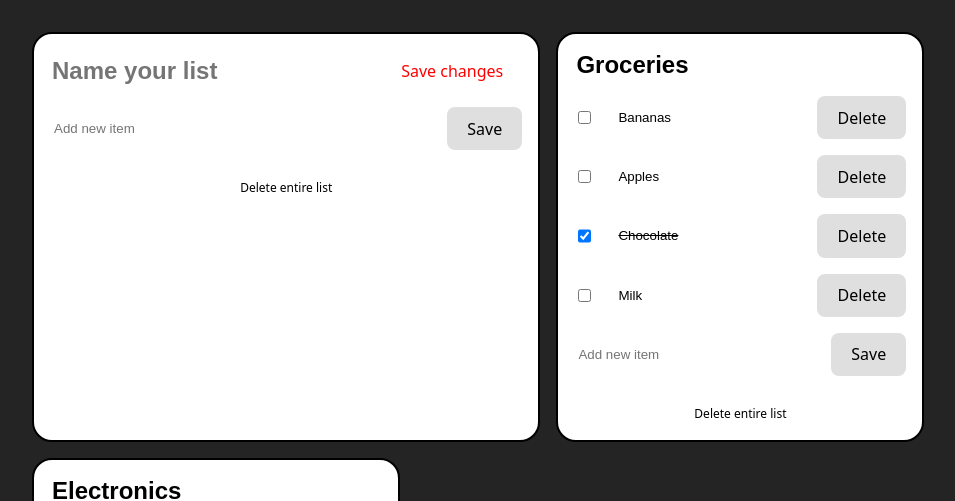
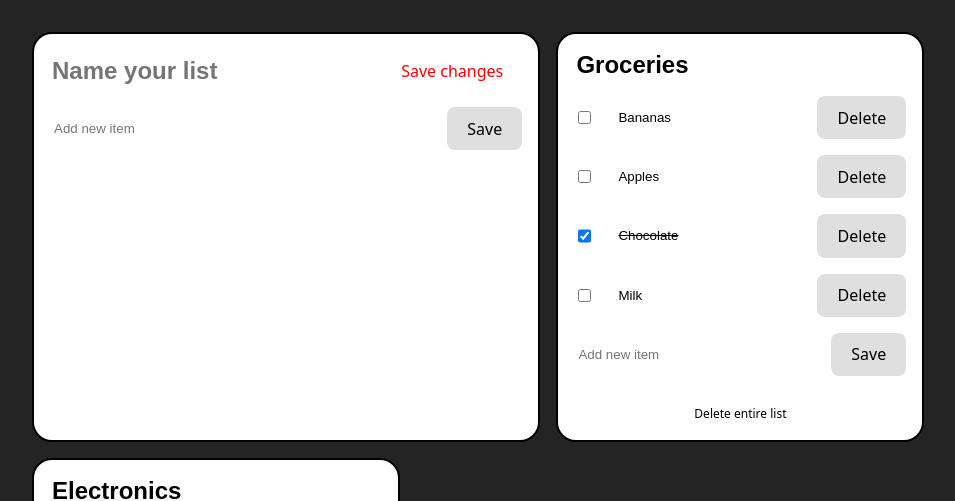
Before and after one commit to zackhanni/react-simple-list-app, a React (Vite) app: page / in a window 1280 px wide. Shown: the top 501 px of the page, without its empty margins (0-955 px from the left). Built offline with nearby package versions, Linux system fonts and the light colour scheme.

Commit message:
made delete list footer conditional

```diff
--- a/components/ListCard.tsx
+++ b/components/ListCard.tsx
@@ -124,6 +124,7 @@ export const ListCard: React.FC<ListCardProps> = ({
           </button>
         </p>
       </form>
+      {removeList && (
         <div className="card-footer">
           <button
             className="delete-entire-list-btn"
@@ -133,6 +134,7 @@ export const ListCard: React.FC<ListCardProps> = ({
             Delete entire list
           </button>
         </div>
+      )}
     </div>
   );
 };
```
Lines whose indentation alone changed are shown as unchanged.
